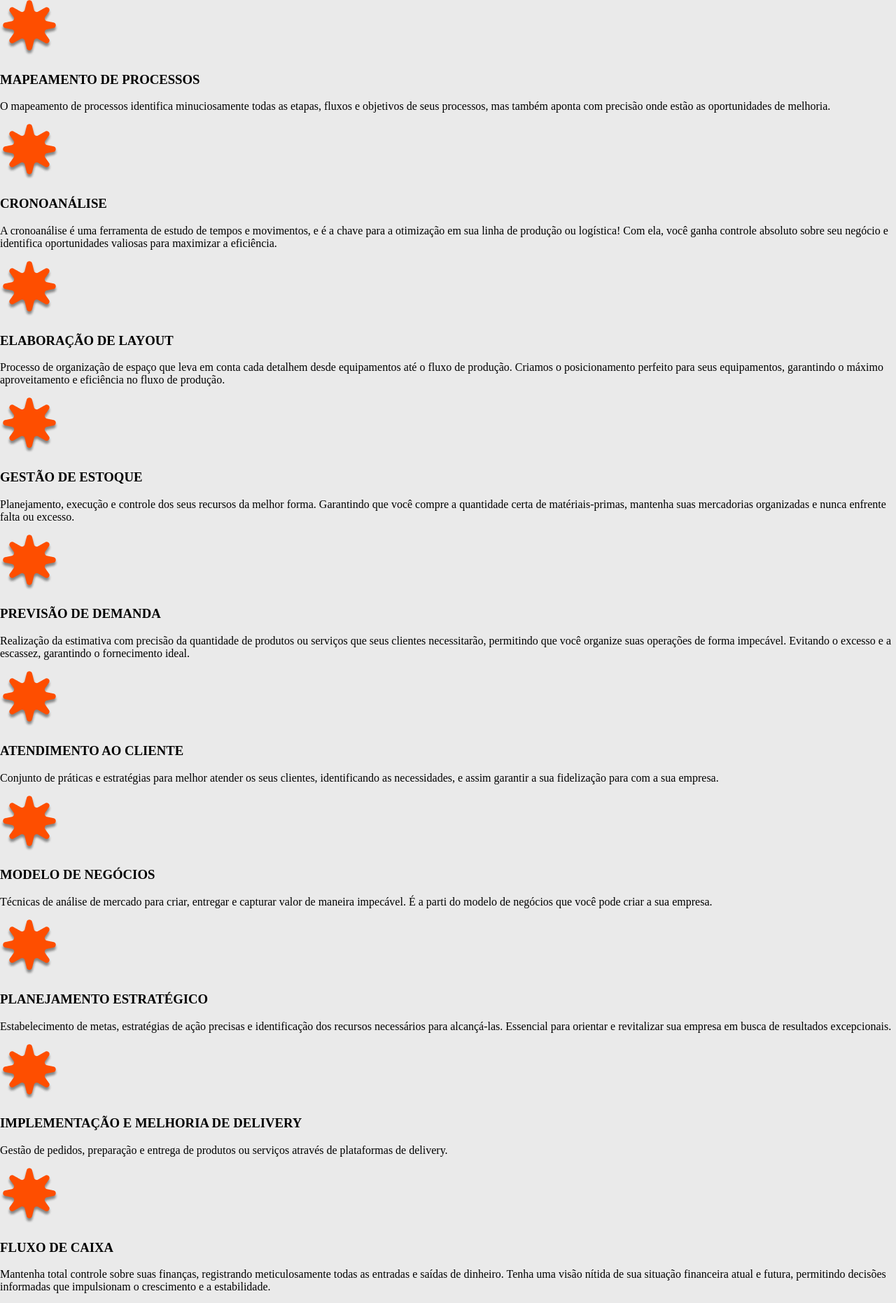
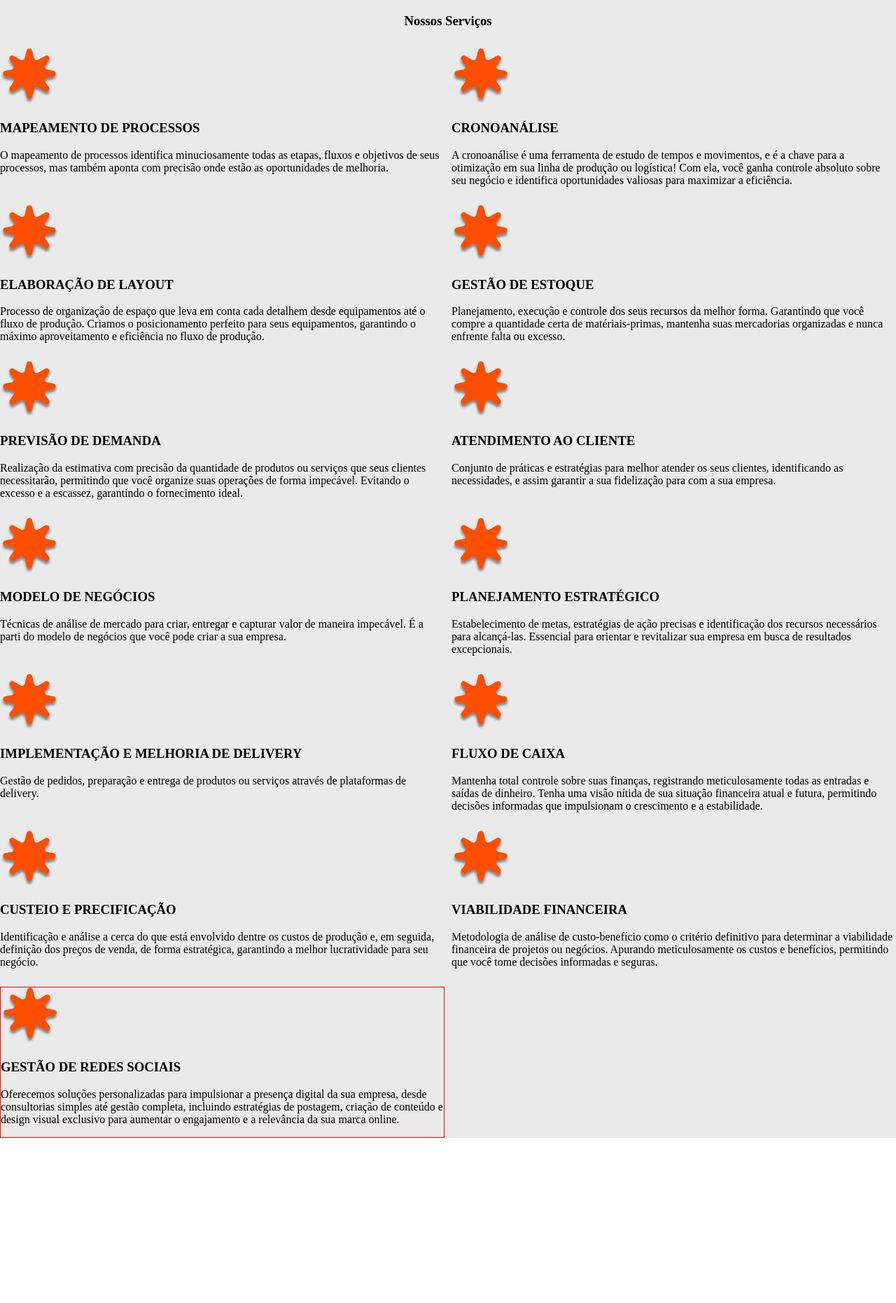
Before and after one commit to Turing-Tecnologia/PROJR, a React (Vite) app in the folder pro-jr/: page / in a window 1280 px wide. Shown: the top 1862 px of the page at 70% size. After the commit the page ends 1626 px from the top, so only its background shows below. Built offline with nearby package versions, Linux system fonts and the light colour scheme.

Commit message:
Task 003 Attempt to style center last component ServicesButton - FAILURE

```diff
--- a/pro-jr/src/pages/OurServices/OurServices.jsx
+++ b/pro-jr/src/pages/OurServices/OurServices.jsx
@@ -5,7 +5,7 @@ import ServicesButton from '../../components/ServicesButton/ServicesButton'
 const OurServices = () => {
   return (
     <div id="services" className={styles.services}>
-        <div>
+        <h3>Nossos Serviços</h3>
             <ServicesButton
                 ServicesTitle={'MAPEAMENTO DE PROCESSOS'}
                 ServicesContent=
@@ -101,7 +101,7 @@ const OurServices = () => {
                     'Metodologia de análise de custo-benefício como o critério definitivo para determinar a viabilidade financeira de projetos ou negócios. Apurando meticulosamente os custos e benefícios, permitindo que você tome decisões informadas e seguras.'
                 }
             />
-
+          <div id='service' className={styles.service}>
               <ServicesButton
                     ServicesTitle={'GESTÃO DE REDES SOCIAIS'}
                     ServicesContent=
--- a/pro-jr/src/pages/OurServices/OurServices.module.css
+++ b/pro-jr/src/pages/OurServices/OurServices.module.css
@@ -1,3 +1,19 @@
 .services {
     background: #EAEAEA;
+
+    display: grid;
+    grid-template-columns: repeat(2, 1fr);
+    gap: 10px;
 }
+
+.services > h3 {
+    grid-column: 1 / -1;
+    text-align: center;
+
+}
+
+.services > div:last-child {
+    grid-column: 1 / 1;
+    justify-self: center;
+    border: 1px solid red;
+}
```
Lines whose indentation alone changed are shown as unchanged.
